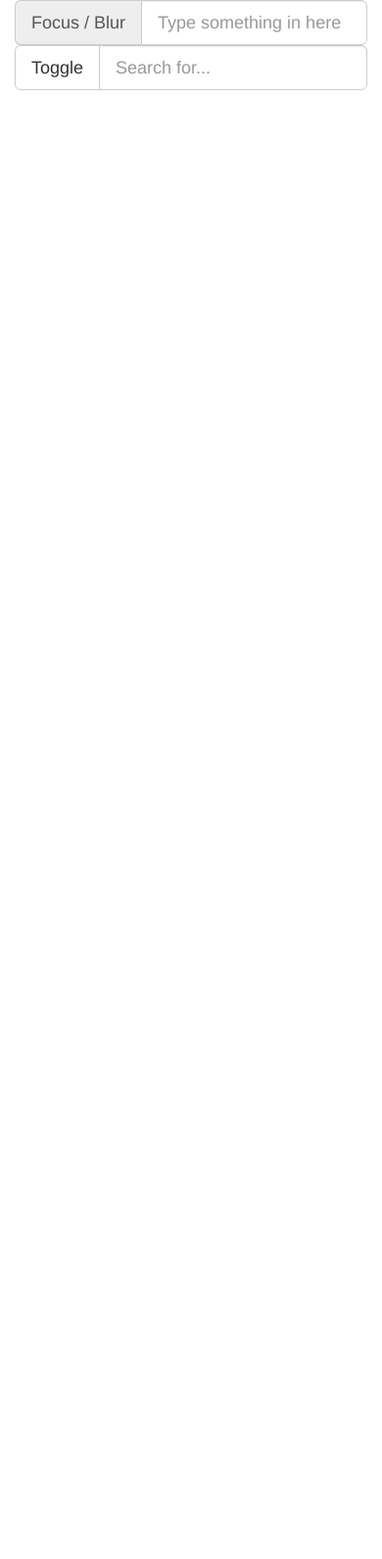
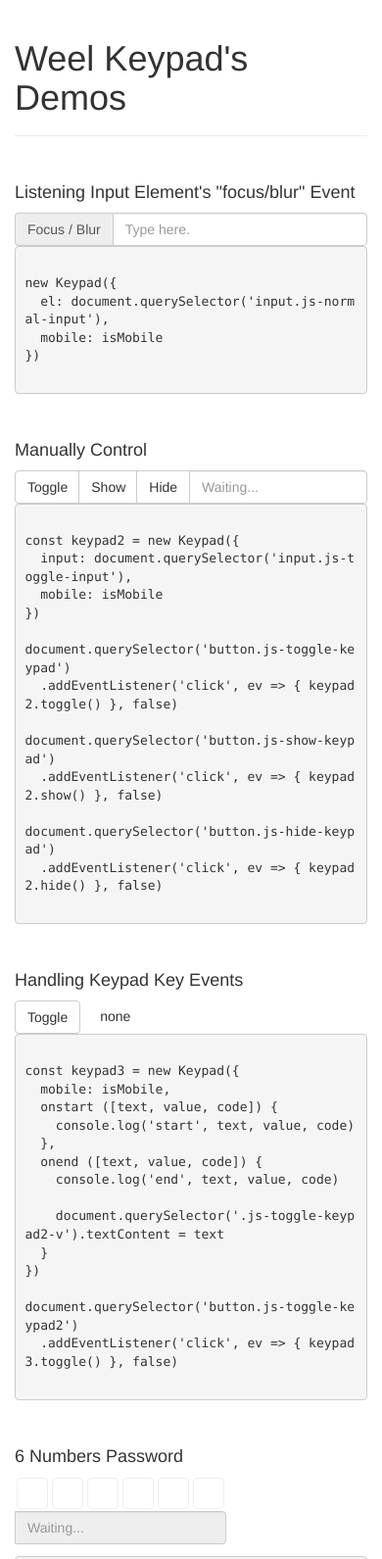
Before and after one commit to wallenweel/weel-keypad, a website with bundled scripts: page index.html in a window 390 px wide. Shown: the top 1591 px of the page at 98% size. Before the commit the page ends 844 px from the top, so only its background shows below. Built offline with nearby package versions, Linux system fonts and the light colour scheme; some packages are replaced by stand-ins of ours.

Commit message:
Updates Demos

```diff
--- a/index.html
+++ b/index.html
@@ -19,17 +19,112 @@
   </head>
   <body>
     <main class="container">
-      <div class="input-group input-group-lg">
-        <span class="input-group-addon">Focus / Blur</span>
-        <input type="text" class="form-control js-normal-input" placeholder="Type something in here" aria-describedby="sizing-addon1">
+      <div class="page-header">
+        <h1>Weel Keypad's Demos</h1>
       </div>
 
-      <div class="input-group input-group-lg">
+
+      <h4>Listening Input Element's "focus/blur" Event</h4>
+      <div class="input-group input-group">
+        <span class="input-group-addon">Focus / Blur</span>
+        <input type="text" class="form-control js-normal-input" placeholder="Type here." aria-describedby="sizing-addon1">
+      </div>
+      <pre><code>
+new Keypad({
+  el: document.querySelector('input.js-normal-input'),
+  mobile: isMobile
+})
+      </code></pre>
+
+
+      <h4>Manually Control</h4>
+      <div class="input-group input-group">
         <span class="input-group-btn">
           <button class="btn btn-default js-toggle-keypad" type="button">Toggle</button>
+          <button class="btn btn-default js-show-keypad" type="button">Show</button>
+          <button class="btn btn-default js-hide-keypad" type="button">Hide</button>
         </span>
-        <input type="text" class="form-control js-toggle-input" placeholder="Search for...">
-      </div><!-- /input-group -->
+        <input type="text" class="form-control js-toggle-input" placeholder="Waiting...">
+      </div>
+
+      <pre><code>
+const keypad2 = new Keypad({
+  input: document.querySelector('input.js-toggle-input'),
+  mobile: isMobile
+})
+
+document.querySelector('button.js-toggle-keypad')
+  .addEventListener('click', ev => { keypad2.toggle() }, false)
+
+document.querySelector('button.js-show-keypad')
+  .addEventListener('click', ev => { keypad2.show() }, false)
+
+document.querySelector('button.js-hide-keypad')
+  .addEventListener('click', ev => { keypad2.hide() }, false)
+      </code></pre>
+
+
+      <h4>Handling Keypad Key Events</h4>
+      <div class="input-group input-group">
+        <button class="btn btn-default js-toggle-keypad2" type="button">Toggle</button>
+        <span style="margin-left: 16px;"> <span class="js-toggle-keypad2-v">none</span></span>
+      </div>
+      <pre><code>
+const keypad3 = new Keypad({
+  mobile: isMobile,
+  onstart ([text, value, code]) {
+    console.log('start', text, value, code)
+  },
+  onend ([text, value, code]) {
+    console.log('end', text, value, code)
+
+    document.querySelector('.js-toggle-keypad2-v').textContent = text
+  }
+})
+
+document.querySelector('button.js-toggle-keypad2')
+  .addEventListener('click', ev => { keypad3.toggle() }, false)
+      </code></pre>
+
+
+      <h4>6 Numbers Password</h4>
+      <div class="input-group input-group">
+        <div class="passwords js-show-keypad-password"><i></i><i></i><i></i><i></i><i></i><i></i></div>
+        <input type="text" class="form-control js-readonly-input" placeholder="Waiting..." readonly>
+      </div>
+      <pre><code>
+const keypad4 = new Keypad({
+  input: document.querySelector('input.js-readonly-input'),
+  mobile: isMobile,
+  onend ([, , code]) {
+    const i = this.input.value.length
+    const items = document.querySelectorAll('.js-show-keypad-password > i')
+
+    if (code === 'backspace') {
+      if (!i) {
+        keypad4.hide()
+
+        return false
+      }
+
+      items[i - 1].classList.remove('on')
+
+      return false
+    }
+
+    if (i >= items.length) {
+      keypad4.hide()
+
+      return true
+    }
+
+    items[i].classList.add('on')
+  }
+})
+
+document.querySelector('.js-show-keypad-password')
+  .addEventListener('click', ev => { keypad4.show() }, false)
+      </code></pre>
     </main>
 
     <!-- jQuery (necessary for Bootstrap's JavaScript plugins) -->
--- a/index.js
+++ b/index.js
@@ -3,23 +3,74 @@ import './src/styles/page.scss'
 const isMobile = /Mobile/.test(navigator.userAgent)
 
 /* global Keypad */
+
+// demo 1
 /* eslint-disable no-new */
 new Keypad({
   el: document.querySelector('input.js-normal-input'),
   mobile: isMobile
 })
 
-const keypad = new Keypad({
+// demo 2
+const keypad2 = new Keypad({
   input: document.querySelector('input.js-toggle-input'),
+  mobile: isMobile
+})
+
+document.querySelector('button.js-toggle-keypad')
+  .addEventListener('click', ev => { keypad2.toggle() }, false)
+
+document.querySelector('button.js-show-keypad')
+  .addEventListener('click', ev => { keypad2.show() }, false)
+
+document.querySelector('button.js-hide-keypad')
+  .addEventListener('click', ev => { keypad2.hide() }, false)
+
+// demo 3
+const keypad3 = new Keypad({
   mobile: isMobile,
+  onstart ([text, value, code]) {
+    console.log('start', text, value, code)
+  },
   onend ([text, value, code]) {
-    console.log(text, 'value', code)
+    console.log('end', text, value, code)
 
-    // return true
+    document.querySelector('.js-toggle-keypad2-v').textContent = text
   }
 })
 
-document.querySelector('button.js-toggle-keypad')
-  .addEventListener('click', ev => {
-    keypad.toggle()
-  }, false)
+document.querySelector('button.js-toggle-keypad2')
+  .addEventListener('click', ev => { keypad3.toggle() }, false)
+
+// demo 4
+const keypad4 = new Keypad({
+  input: document.querySelector('input.js-readonly-input'),
+  mobile: isMobile,
+  onend ([, , code]) {
+    const i = this.input.value.length
+    const items = document.querySelectorAll('.js-show-keypad-password > i')
+
+    if (code === 'backspace') {
+      if (!i) {
+        keypad4.hide()
+
+        return false
+      }
+
+      items[i - 1].classList.remove('on')
+
+      return false
+    }
+
+    if (i >= items.length) {
+      keypad4.hide()
+
+      return true
+    }
+
+    items[i].classList.add('on')
+  }
+})
+
+document.querySelector('.js-show-keypad-password')
+  .addEventListener('click', ev => { keypad4.show() }, false)
--- a/src/scripts/Keypad.js
+++ b/src/scripts/Keypad.js
@@ -2,11 +2,10 @@ export const defaultOptions = {
   el: null, // target element
   input: null, // need to set value
   flex: true, // use flex layout
-  mobile: true,
+  mobile: true, // choose to use "touch" or "mouse" event
   onstart: null, // touchstart|keydown callback
   onend: null, // touchend|keyup callback,
-  inject: document.body, // the wrap element to be injected keypad
-  render: null // manually render layout
+  inject: document.body // the wrap element to be injected keypad
 }
 
 export const defaultLayouts = {
--- a/src/styles/page.scss
+++ b/src/styles/page.scss
@@ -1 +1,49 @@
 @import "variables";
+
+main.container {
+  > h4 {
+    margin-top: 48px;
+  }
+
+  .passwords {
+    display: flex;
+
+    + input {
+      margin-bottom: 12px;
+    }
+
+    > i {
+      $sz: 32px;
+      border-radius: 4px;
+      border: 1px solid #eee;
+      height: $sz;
+      width: $sz;
+      margin: 2px;
+      justify-content: center;
+      align-items: center;
+      display: flex;
+
+      &::before {
+        content: "";
+        $sz: 10px;
+        border-radius: $sz / 2;
+        background: #333333;
+        height: $sz;
+        width: $sz;
+        display: block;
+
+        transition: opacity .25s ease, visibility .25s ease;
+
+        opacity: 0;
+        visibility: hidden;
+      }
+
+      &.on {
+        &::before {
+          opacity: 1;
+          visibility: visible;
+        }
+      }
+    }
+  }
+}
--- a/src/styles/themes/light.scss
+++ b/src/styles/themes/light.scss
@@ -10,6 +10,7 @@ kypd-flex- {
   }
 
   &key {
+    cursor: default;
     border-radius: 10px;
     background: #ffffff;
     color: #0077ff;
```
